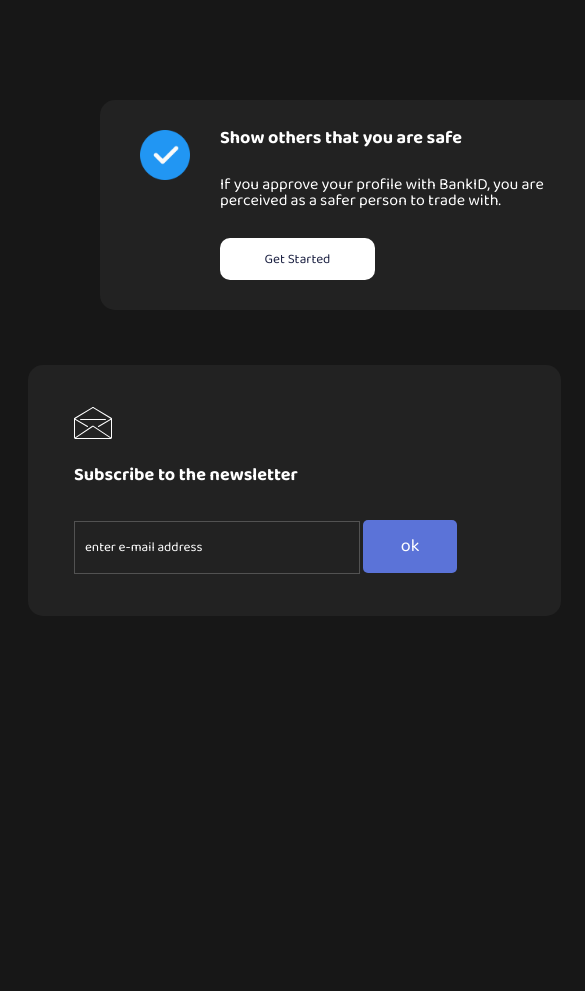
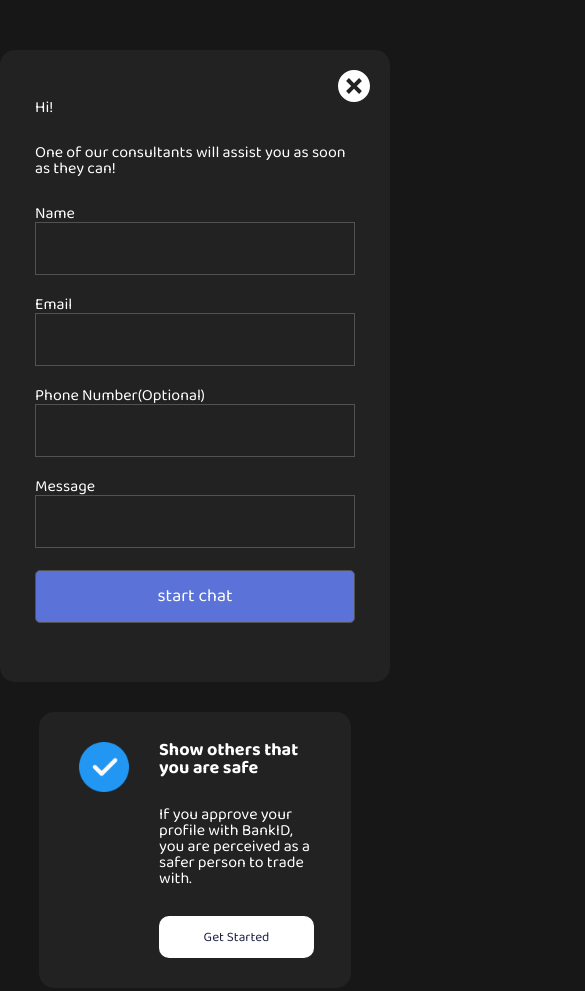
Before and after one commit to m7mdZayan/darkFrom, a plain HTML site: page index.html in a window 390 px wide. Shown: the top 991 px of the page, 585 px wide, since content can reach past the window. Before the commit the page ends 844 px from the top, so only its background shows below. Drawn offline with Linux system fonts and the light colour scheme.

Commit message:
form is now responsive

```diff
--- a/css/styles.css
+++ b/css/styles.css
@@ -60,7 +60,6 @@ body {
 }
 
 aside {
-  /* background-color: #fff; */
   flex: 50% 0 1;
 }
 
@@ -138,3 +137,33 @@ aside {
   border: none;
   border-radius: 5px;
 }
+
+@media (max-width: 1100px) {
+  body {
+    flex-direction: column;
+    align-items: center;
+  }
+
+  .form {
+    margin-right: 0;
+    max-width: 400px;
+  }
+  aside {
+    max-width: 100%;
+  }
+
+  .safe {
+    max-width: 80%;
+    margin: 30px auto;
+  }
+
+  .subscribtion {
+    max-width: 80%;
+    margin: 30px auto;
+  }
+
+  .subscribtion input[type="submit"] {
+    display: block;
+    margin: 15px auto;
+  }
+}
```
